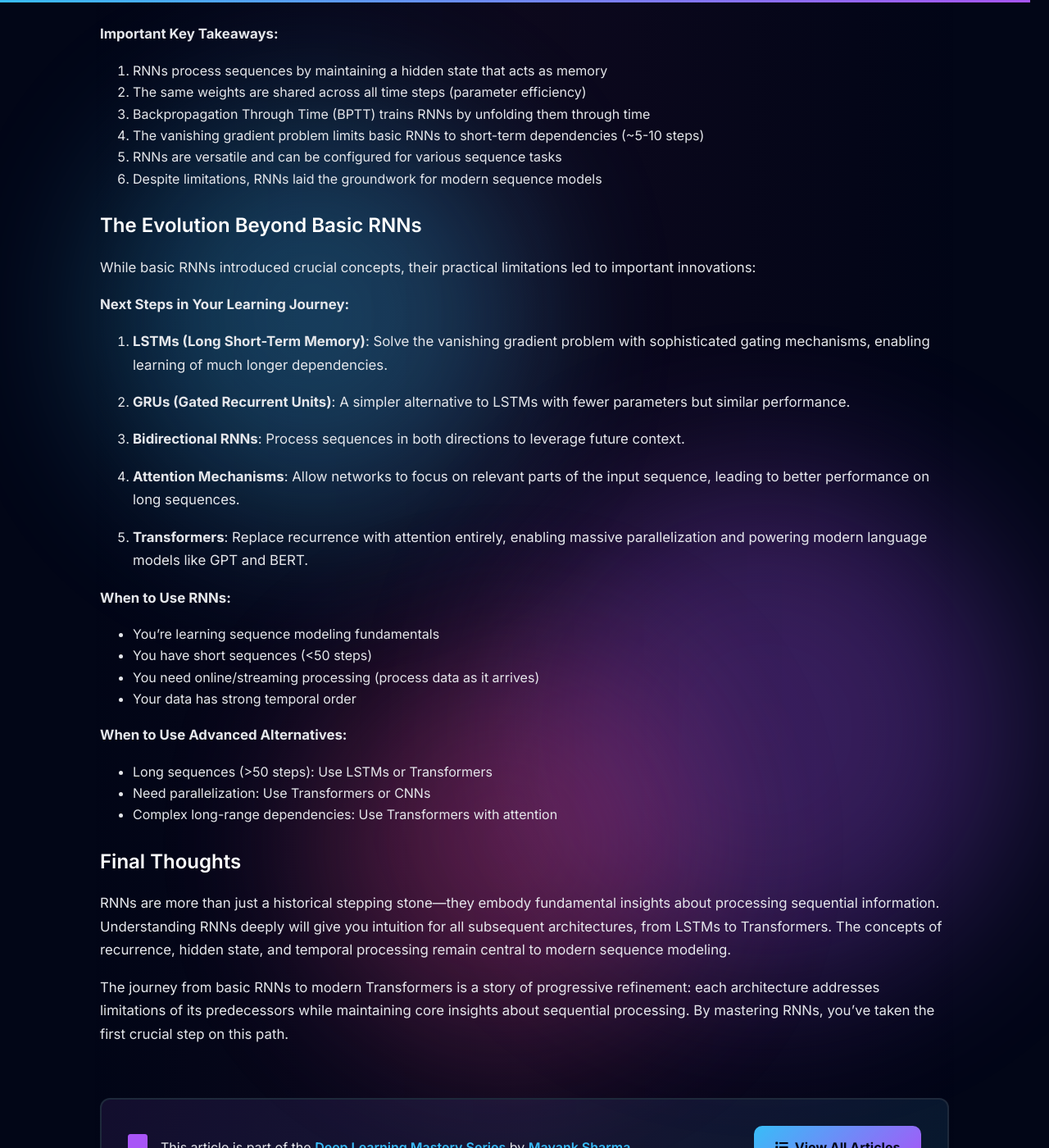
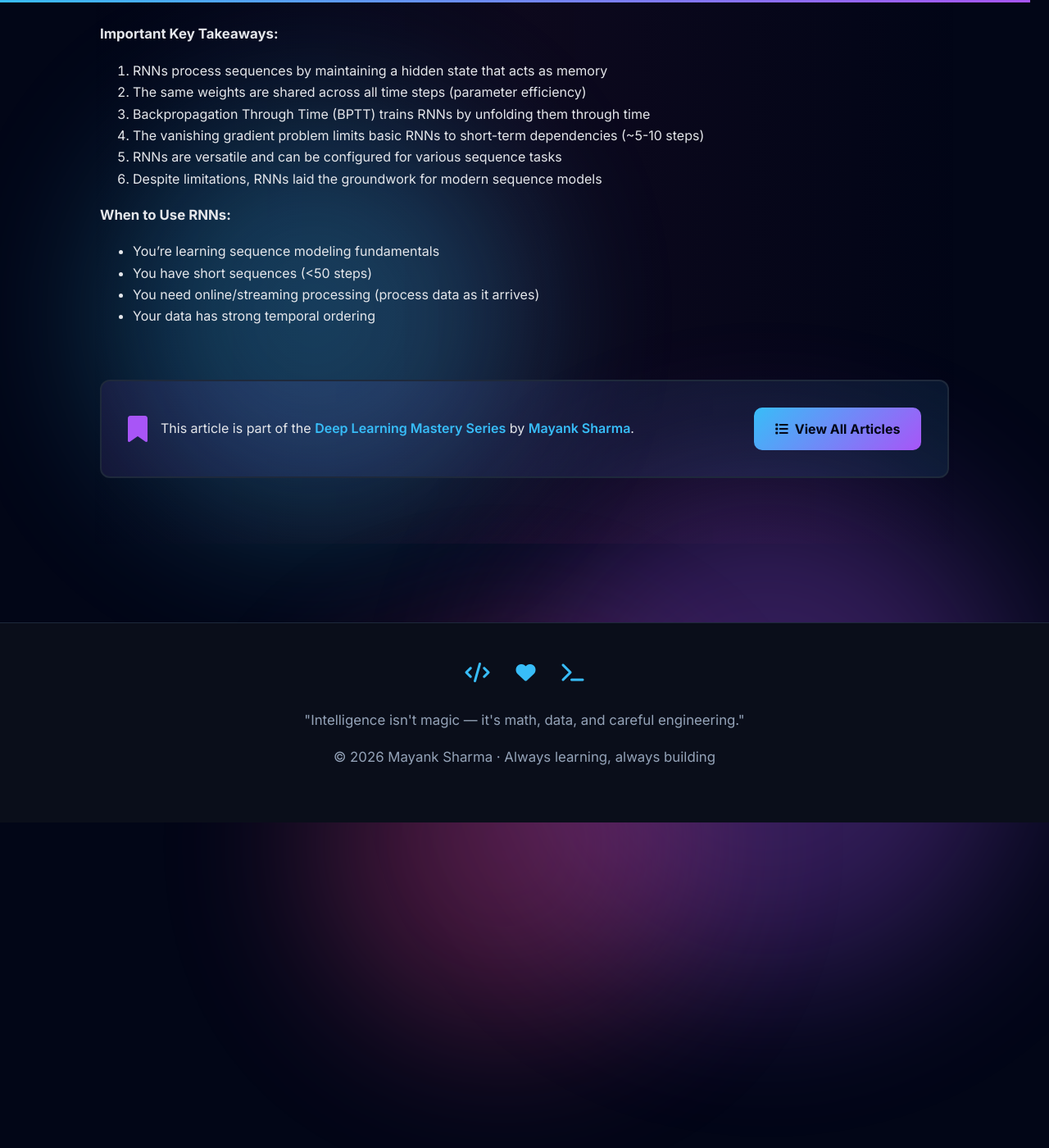
Before and after one commit to mayank1101/mayank1101.github.io, a Jekyll site: the page built from _posts/2025-12-30-rnn.md, in a window 1280 px wide and 1400 px high, scrolled down 25876 px. Shown: the whole window at 82% size. Built offline with Jekyll 4.4.1, drawn with Linux system fonts in a browser that asks for light colours; some of the changed text lies outside the part shown.

```diff
--- a/_posts/2025-12-30-rnn.md
+++ b/_posts/2025-12-30-rnn.md
@@ -22,7 +22,7 @@
 8. [Building an RNN from Scratch](#building-an-rnn-from-scratch)
 9. [Practical Applications of RNNs](#practical-applications-of-rnns)
 10. [Advantages and Limitations](#advantages-and-limitations)
-11. [Conclusion: The Path Forward](#conclusion-the-path-forward)
+11. [Conclusion](#conclusion)
 
 ## Introduction: Why Sequential Data Matters
 
@@ -925,7 +925,7 @@
 | **CNN** | Parallel processing, local patterns | Fixed receptive field, not designed for sequences |
 | **Transformer** | Long-range dependencies, parallelizable | High memory, less inductive bias for order |
 
-## Conclusion: The Path Forward
+## Conclusion
 
 ### What We've Learned
 
@@ -940,37 +940,9 @@
 5. RNNs are versatile and can be configured for various sequence tasks
 6. Despite limitations, RNNs laid the groundwork for modern sequence models
 
-### The Evolution Beyond Basic RNNs
-
-While basic RNNs introduced crucial concepts, their practical limitations led to important innovations:
-
-**Next Steps in Your Learning Journey:**
-
-1. **LSTMs (Long Short-Term Memory)**: Solve the vanishing gradient problem with sophisticated gating mechanisms, enabling learning of much longer dependencies.
-
-2. **GRUs (Gated Recurrent Units)**: A simpler alternative to LSTMs with fewer parameters but similar performance.
-
-3. **Bidirectional RNNs**: Process sequences in both directions to leverage future context.
-
-4. **Attention Mechanisms**: Allow networks to focus on relevant parts of the input sequence, leading to better performance on long sequences.
-
-5. **Transformers**: Replace recurrence with attention entirely, enabling massive parallelization and powering modern language models like GPT and BERT.
-
 **When to Use RNNs:**
 
 - You're learning sequence modeling fundamentals
 - You have short sequences (<50 steps)
 - You need online/streaming processing (process data as it arrives)
-- Your data has strong temporal order
-
-**When to Use Advanced Alternatives:**
-
-- Long sequences (>50 steps): Use LSTMs or Transformers
-- Need parallelization: Use Transformers or CNNs
-- Complex long-range dependencies: Use Transformers with attention
-
-### Final Thoughts
-
-RNNs are more than just a historical stepping stone—they embody fundamental insights about processing sequential information. Understanding RNNs deeply will give you intuition for all subsequent architectures, from LSTMs to Transformers. The concepts of recurrence, hidden state, and temporal processing remain central to modern sequence modeling.
-
-The journey from basic RNNs to modern Transformers is a story of progressive refinement: each architecture addresses limitations of its predecessors while maintaining core insights about sequential processing. By mastering RNNs, you've taken the first crucial step on this path.
+- Your data has strong temporal ordering
```
